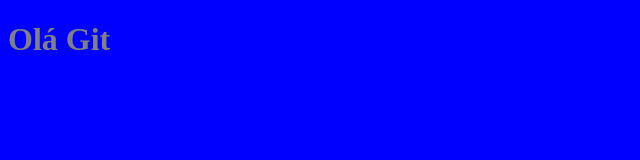
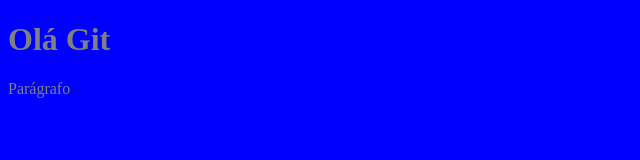
Before and after one commit to Racklyn/Git-one, a plain HTML site: page index.html in a window 1280 px wide. Shown: the full height of the page, 0-640 px from the left. Drawn offline with Linux system fonts and the light colour scheme.

Commit message:
added paragraph

```diff
--- /dev/null
+++ b/feature-b.js
@@ -0,0 +1 @@
+console.log("Feature-b");
--- a/index.html
+++ b/index.html
@@ -7,4 +7,5 @@
     </head>
     <body>
         <h1>Olá Git</h1>
+        <p>Parágrafo</p>
     </body>
```
